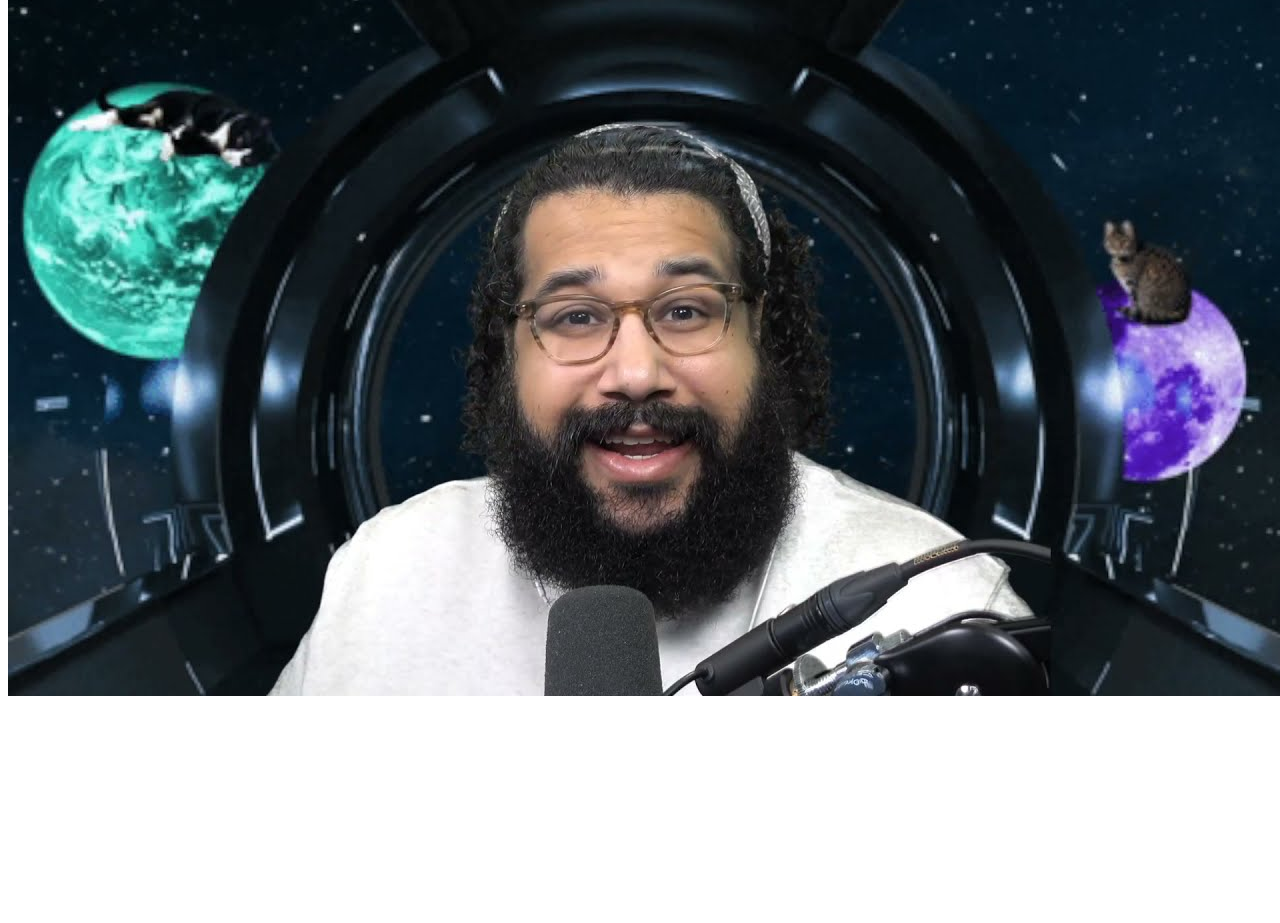
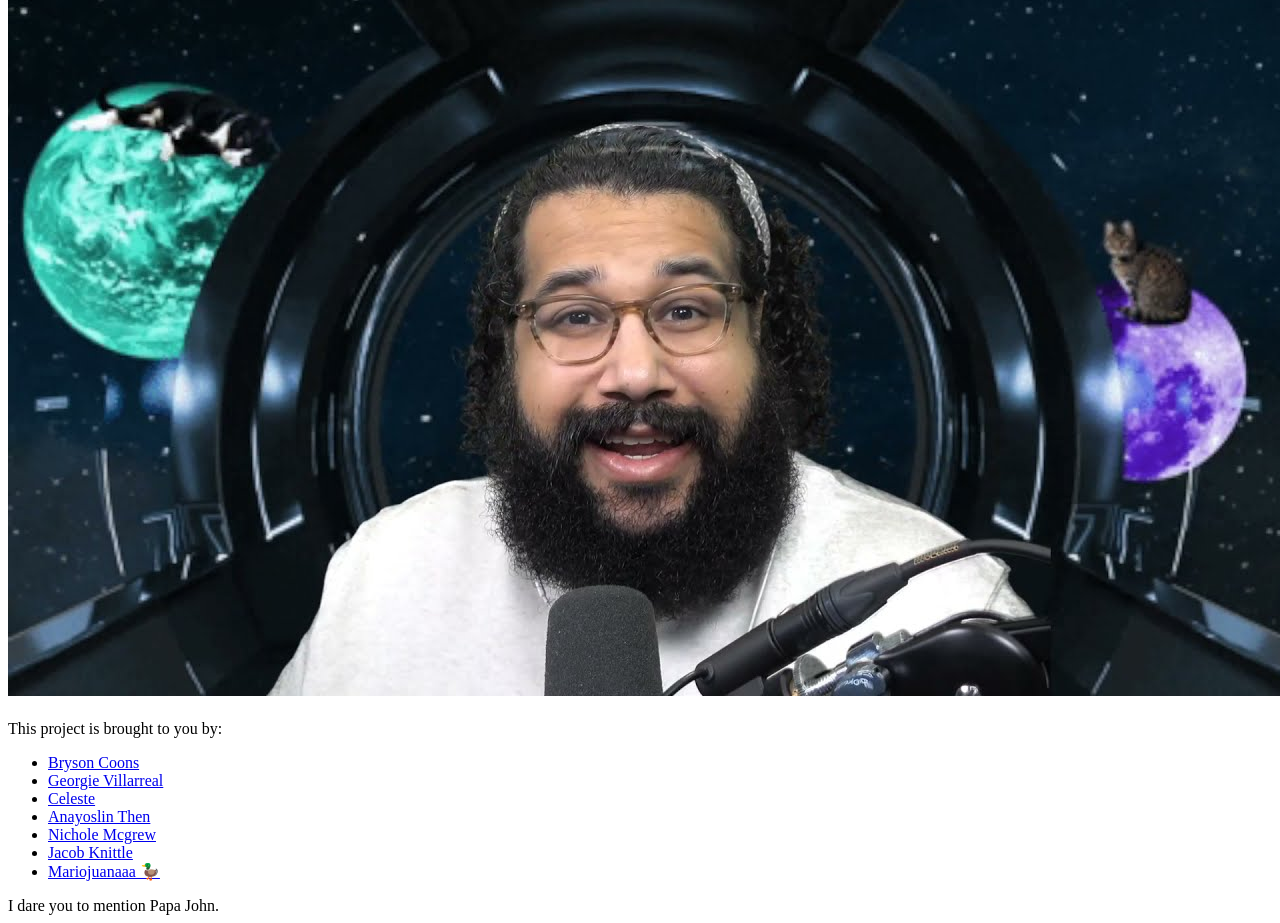
Before and after one commit to Celeste-Rhoades/Ask-Leon, a website: page index.html in a window 1280 px wide. Shown: the part 125-1048 px from the top of the page. Before the commit the page ends 845 px from the top, so only its background shows below. Drawn offline with Linux system fonts and the light colour scheme.

Commit message:
changed HTML

```diff
--- a/index.html
+++ b/index.html
@@ -21,6 +21,17 @@
     <!-- <h2 id="personName"></h2>
      <h2 id="personStatus"></h2>
     <h2 id="personOccupation"></h2> -->
+    <p>This project is brought to you by:</p>
+    <ul>
+      <li><a href="https://twitter.com/brysonc00ns">Bryson Coons</a></li>
+      <li><a href="https://x.com/holisticgeorge/">Georgie Villarreal</a></li>
+      <li><a href="https://twitter.com/CelesteIsBest88">Celeste</a></li>
+      <li><a href="https://twitter.com/AThen">Anayoslin Then</a></li>
+      <li><a href="https://twitter.com/nicholemcgrew">Nichole Mcgrew</a></li>
+      <li><a href="https://twitter.com/JDevelopsK">Jacob Knittle</a></li>
+      <li><a href="https://twitter.com/Mariojuanaaa_">Mariojuanaaa 🦆</a></li>
+    </ul>
+    <footer>I dare you to mention Papa John.</footer>
     <script type="text/javascript" src="/js/main.js"></script>
   </body>
 </html>
```
